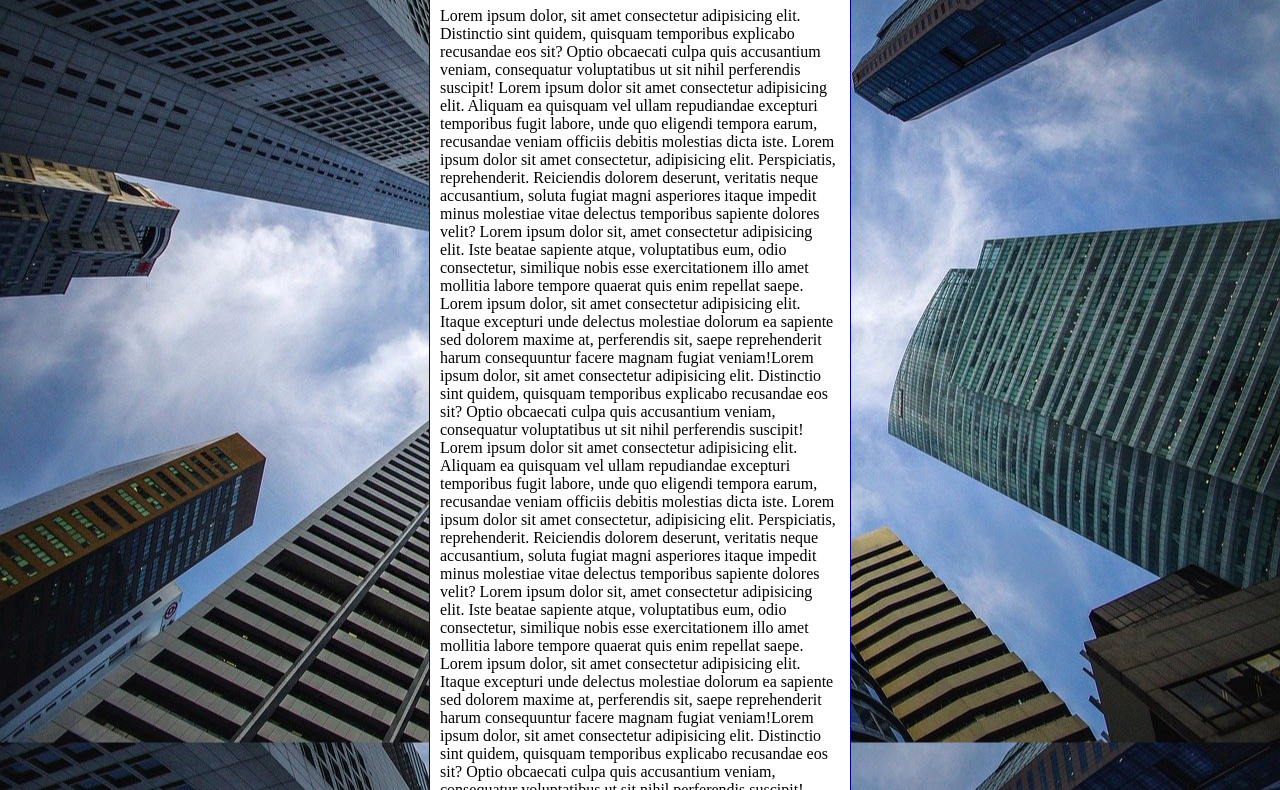
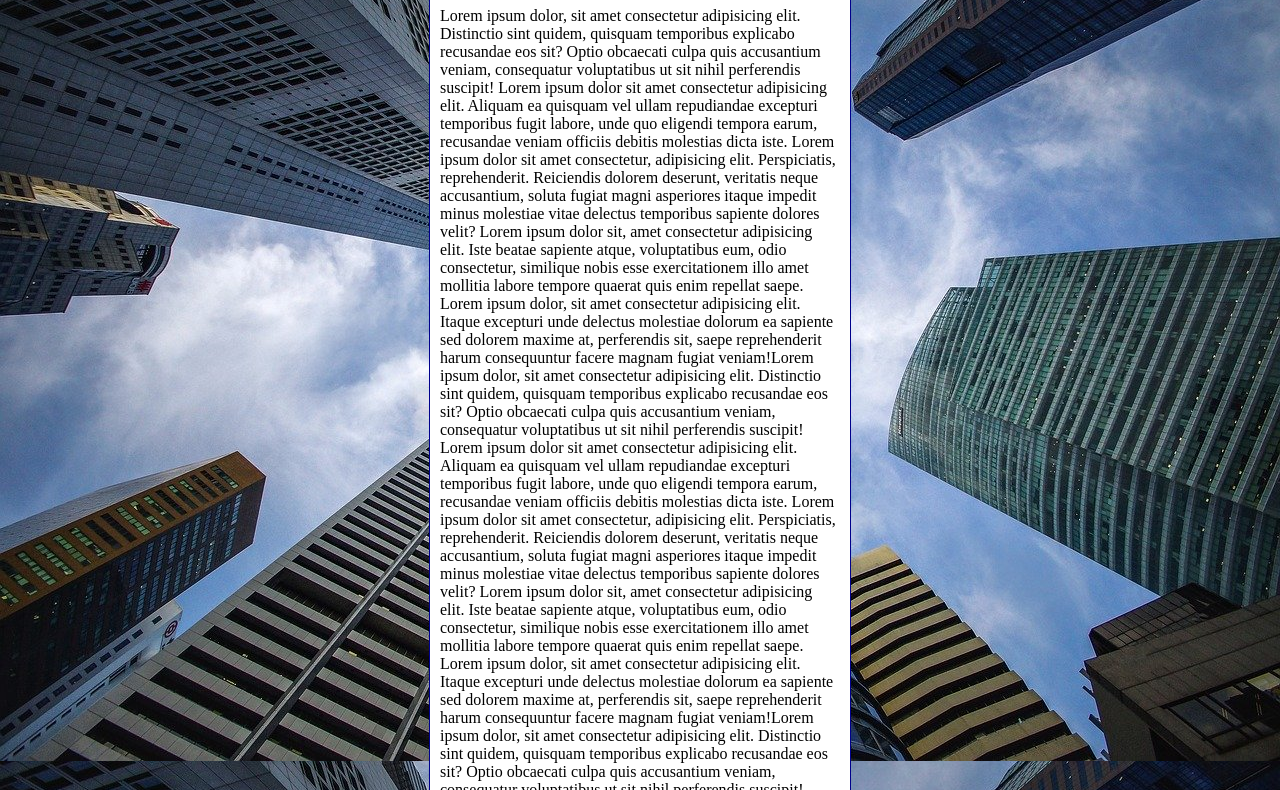
Before and after one commit to WillianTaques/html-css, a plain HTML site: page exercicios/ex022/fundo006.html in a window 1280 px wide. Shown: the part 92-882 px from the top of the page. Drawn offline with Linux system fonts and the light colour scheme.

Commit message:
atualizando o exe022

```diff
--- a/exercicios/ex022/fundo006.html
+++ b/exercicios/ex022/fundo006.html
@@ -4,7 +4,7 @@
     <meta charset="UTF-8">
     <meta http-equiv="X-UA-Compatible" content="IE=edge">
     <meta name="viewport" content="width=device-width, initial-scale=1.0">
-    <title>Document</title>
+    <title>Fundo fixo de tela</title>
     <style>
         body {
             height: 100vh;
@@ -13,6 +13,7 @@
             background-position: center center;
             background-repeat: repeat-y;
             background-size: cover;
+            background-attachment: fixed;
         }
 
         main {
```
